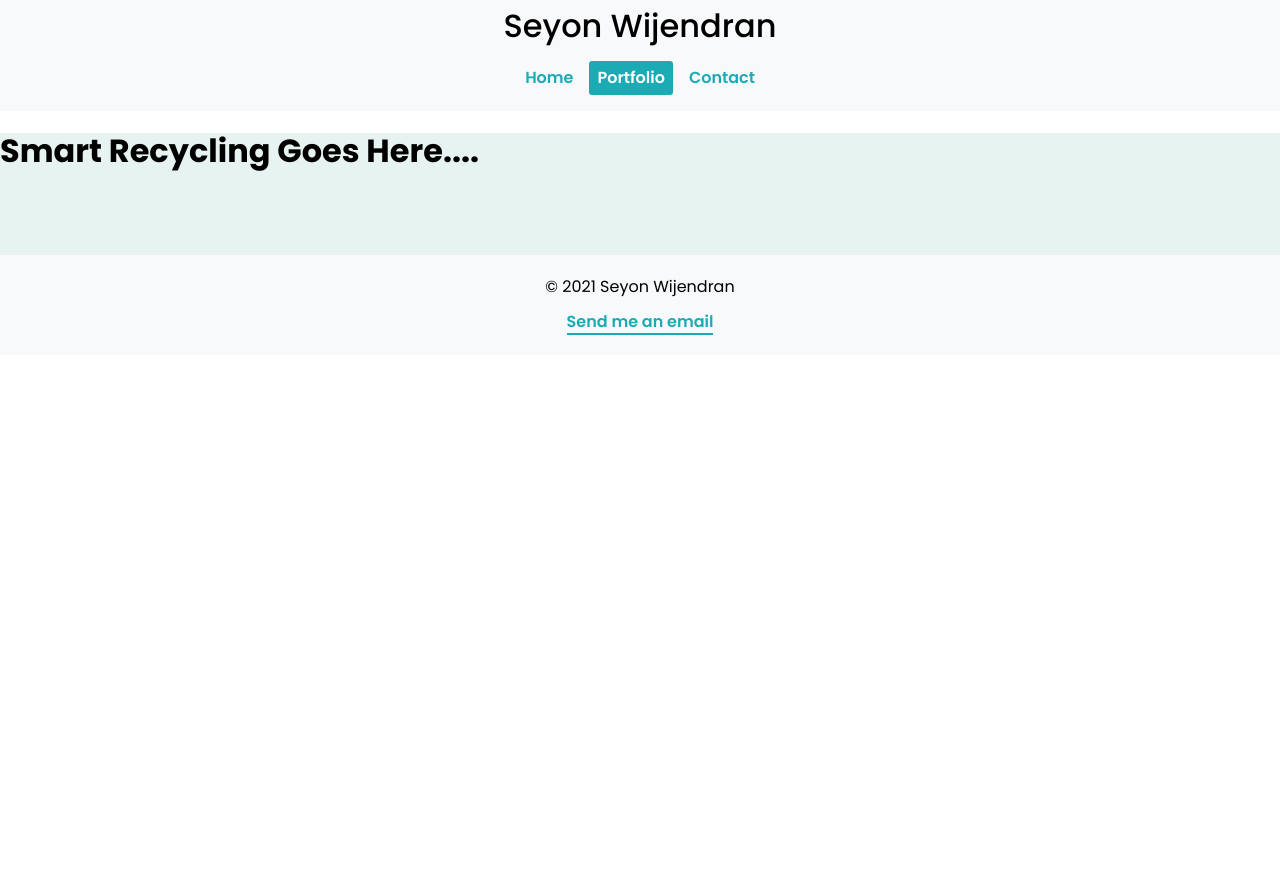
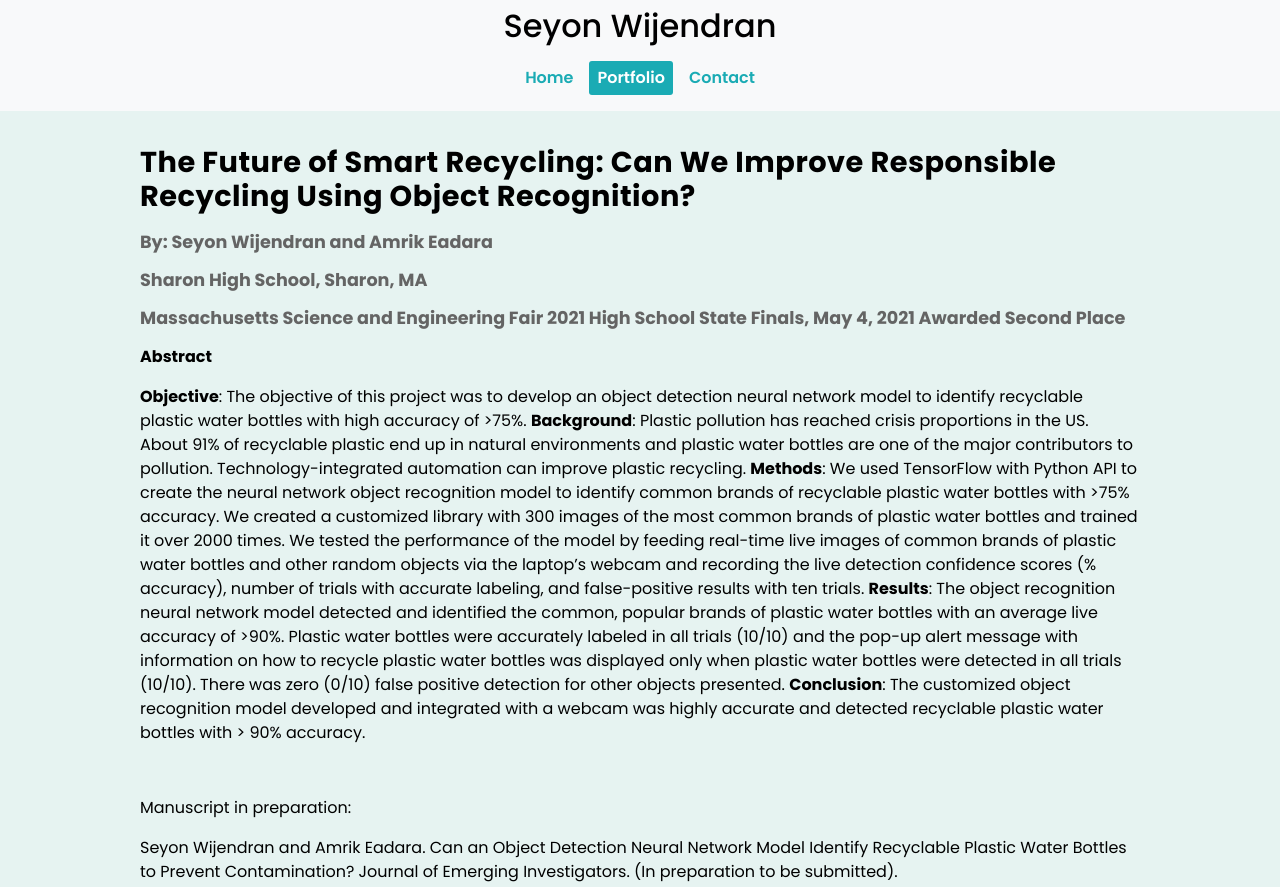
Before and after one commit to greentie12/seyon, a plain HTML site: page smart-abstract.html in a window 1280 px wide. Shown: the top 887 px of the page. Before the commit the page ends 800 px from the top, so only its background shows below. Drawn offline with Linux system fonts and the light colour scheme.

Commit message:
test1 update

```diff
--- a/css/style.css
+++ b/css/style.css
@@ -279,6 +279,29 @@ textarea {
   max-width: 700px;
 }
 
+/* Smart abstract styling */
+.smart-abstract .container {
+  max-width: 1000px;
+}
+
+.abstract-heading {
+  padding-top: 1rem;
+}
+
+.smart-abstract h1 {
+  font-size: 1.8rem;
+  letter-spacing: 0.5px;
+}
+
+.smart-abstract h3 {
+  font-size: 1.1rem;
+  color: #646464;
+}
+
+.smart-content p {
+  line-height: 1.5;
+}
+
 /* footer styling */
 
 footer {
--- a/smart-abstract.html
+++ b/smart-abstract.html
@@ -24,10 +24,69 @@
       </nav>
     </header>
 
-    <main class="contact"><h1>Smart Recycling Goes Here....</h1></main>
+    <main class="contact smart-abstract">
+      <div class="container">
+        <div class="abstract-heading">
+          <h1>
+            The Future of Smart Recycling: Can We Improve Responsible Recycling
+            Using Object Recognition?
+          </h1>
+
+          <h3>By: Seyon Wijendran and Amrik Eadara</h3>
+          <h3>Sharon High School, Sharon, MA</h3>
+          <h3>
+            Massachusetts Science and Engineering Fair 2021 High School State
+            Finals, May 4, 2021 Awarded Second Place
+          </h3>
+        </div>
+
+        <div class="smart-content">
+          <p><strong>Abstract</strong></p>
+          <p>
+            <strong>Objective</strong>: The objective of this project was to
+            develop an object detection neural network model to identify
+            recyclable plastic water bottles with high accuracy of >75%.
+            <strong>Background</strong>: Plastic pollution has reached crisis
+            proportions in the US. About 91% of recyclable plastic end up in
+            natural environments and plastic water bottles are one of the major
+            contributors to pollution. Technology-integrated automation can
+            improve plastic recycling. <strong>Methods</strong>: We used
+            TensorFlow with Python API to create the neural network object
+            recognition model to identify common brands of recyclable plastic
+            water bottles with >75% accuracy. We created a customized library
+            with 300 images of the most common brands of plastic water bottles
+            and trained it over 2000 times. We tested the performance of the
+            model by feeding real-time live images of common brands of plastic
+            water bottles and other random objects via the laptop’s webcam and
+            recording the live detection confidence scores &#40;% accuracy&#41;,
+            number of trials with accurate labeling, and false-positive results
+            with ten trials. <strong>Results</strong>: The object recognition
+            neural network model detected and identified the common, popular
+            brands of plastic water bottles with an average live accuracy of
+            >90%. Plastic water bottles were accurately labeled in all trials
+            &#40;10/10&#41; and the pop-up alert message with information on how
+            to recycle plastic water bottles was displayed only when plastic
+            water bottles were detected in all trials &#40;10/10&#41;. There was
+            zero &#40;0/10&#41; false positive detection for other objects
+            presented. <strong>Conclusion</strong>: The customized object
+            recognition model developed and integrated with a webcam was highly
+            accurate and detected recyclable plastic water bottles with > 90%
+            accuracy.
+          </p>
+          <br />
+
+          <p>Manuscript in preparation:</p>
+          <p>
+            Seyon Wijendran and Amrik Eadara. Can an Object Detection Neural
+            Network Model Identify Recyclable Plastic Water Bottles to Prevent
+            Contamination? Journal of Emerging Investigators. &#40;In
+            preparation to be submitted&#41;.
+          </p>
+        </div>
+      </div>
+    </main>
     <footer>
       <p>&copy; 2021 Seyon Wijendran</p>
-      <p><a href="mailto:swijendran12@gmail.com">Send me an email</a></p>
     </footer>
   </body>
 </html>
```
Also changed, not shown: academic.html (+3 -4 lines), index.html (+0 -1 lines), music.html (+0 -1 lines), parachutes.html (+0 -1 lines), portfolio.html (+0 -1 lines), robotic.html (+13 -1 lines), service.html (+14 -5 lines), images/ifsi-lesson.JPG (added).
